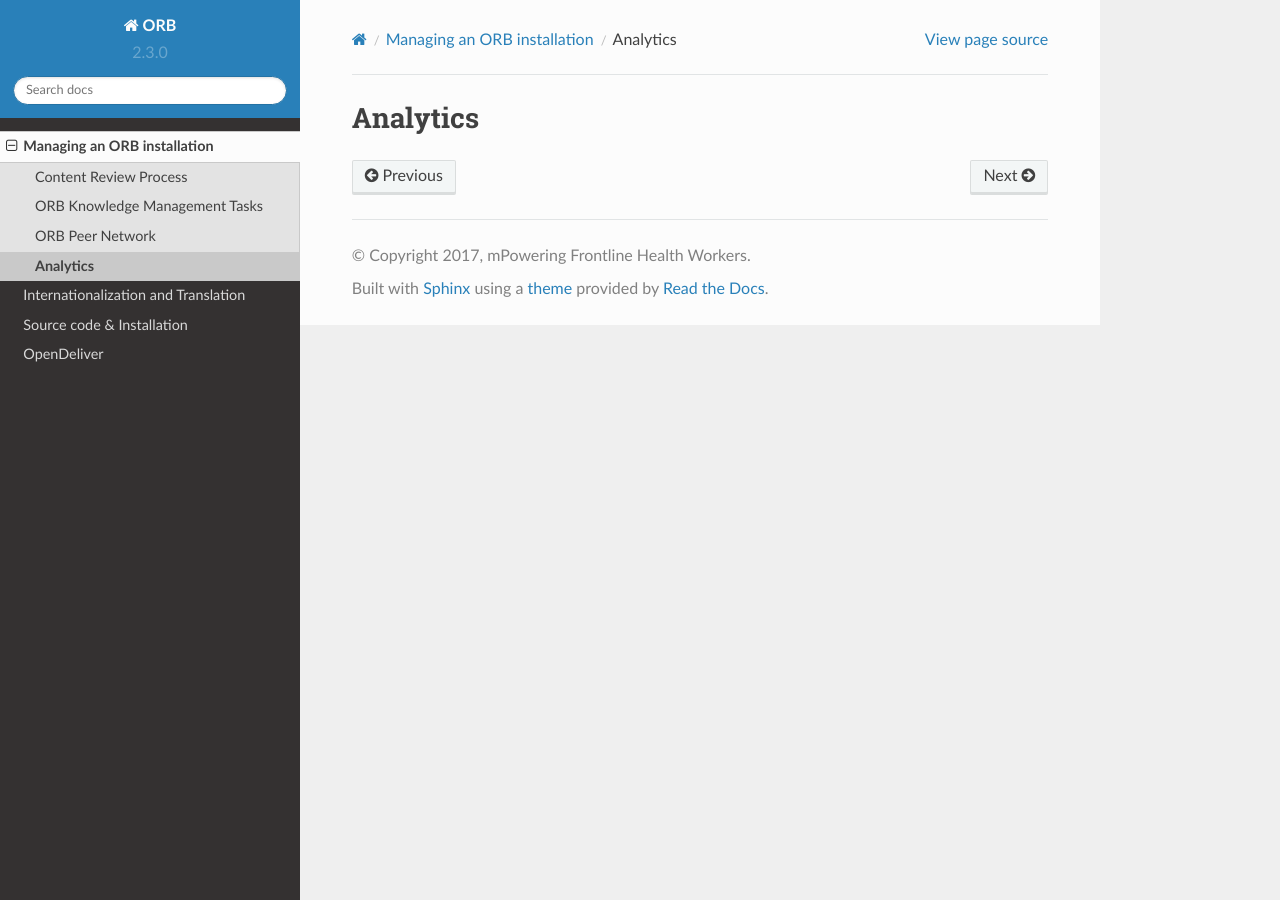
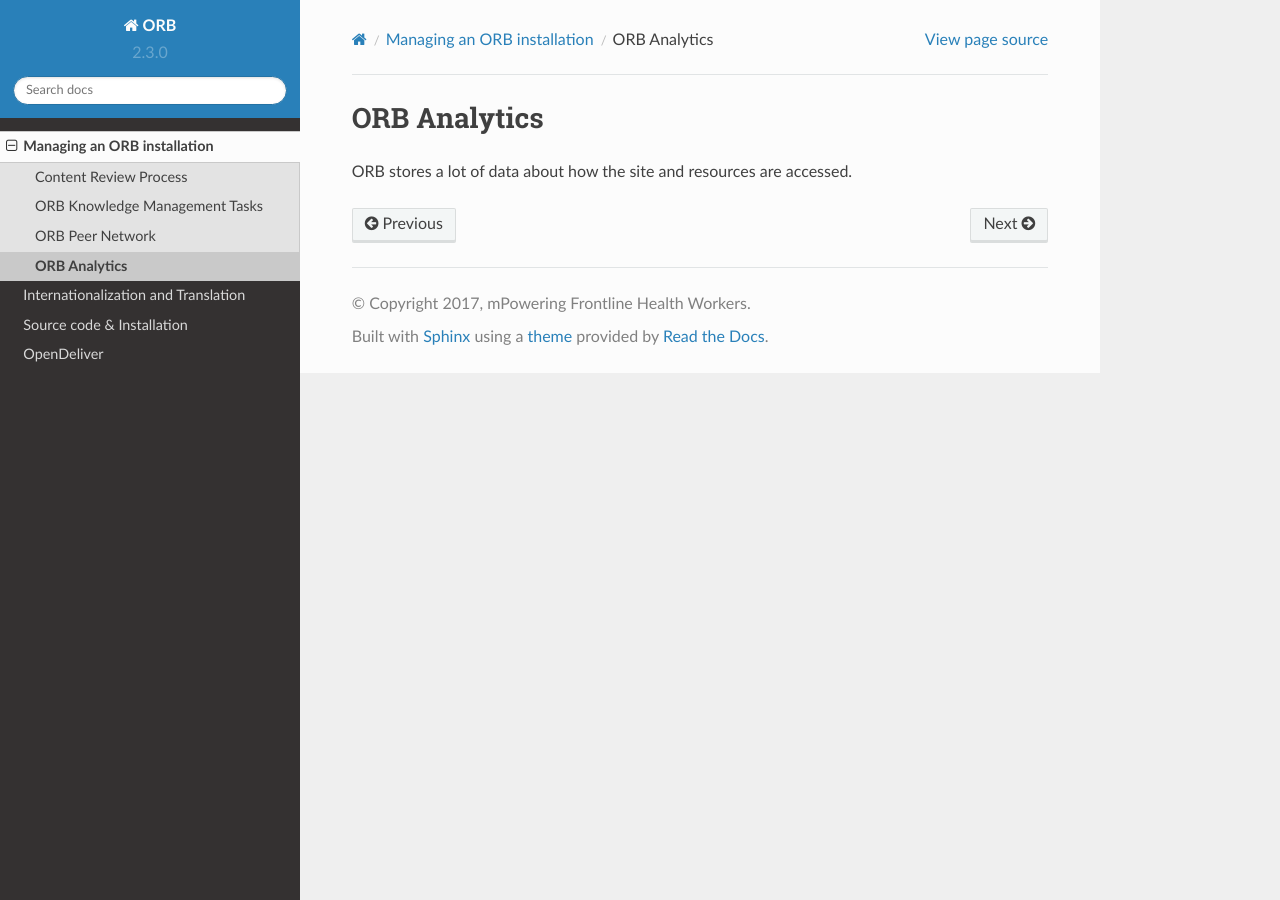
Before and after one commit to mPowering/django-orb, a Sphinx documentation site: the page built from docs/manage/analytics.rst, in a window 1280 px wide. Built offline with Sphinx 7.4.7 and the Read the Docs theme 2.0.0, drawn with Linux system fonts in a browser that asks for light colours.

Commit message:
update docs

```diff
--- a/docs/manage/analytics.rst
+++ b/docs/manage/analytics.rst
@@ -1,2 +1,4 @@
-Analytics
-===========
+ORB Analytics
+===============
+
+ORB stores a lot of data about how the site and resources are accessed.
--- /dev/null
+++ b/docs/technical/roadmap.rst
@@ -0,0 +1,2 @@
+ORB Roadmap
+============
```
